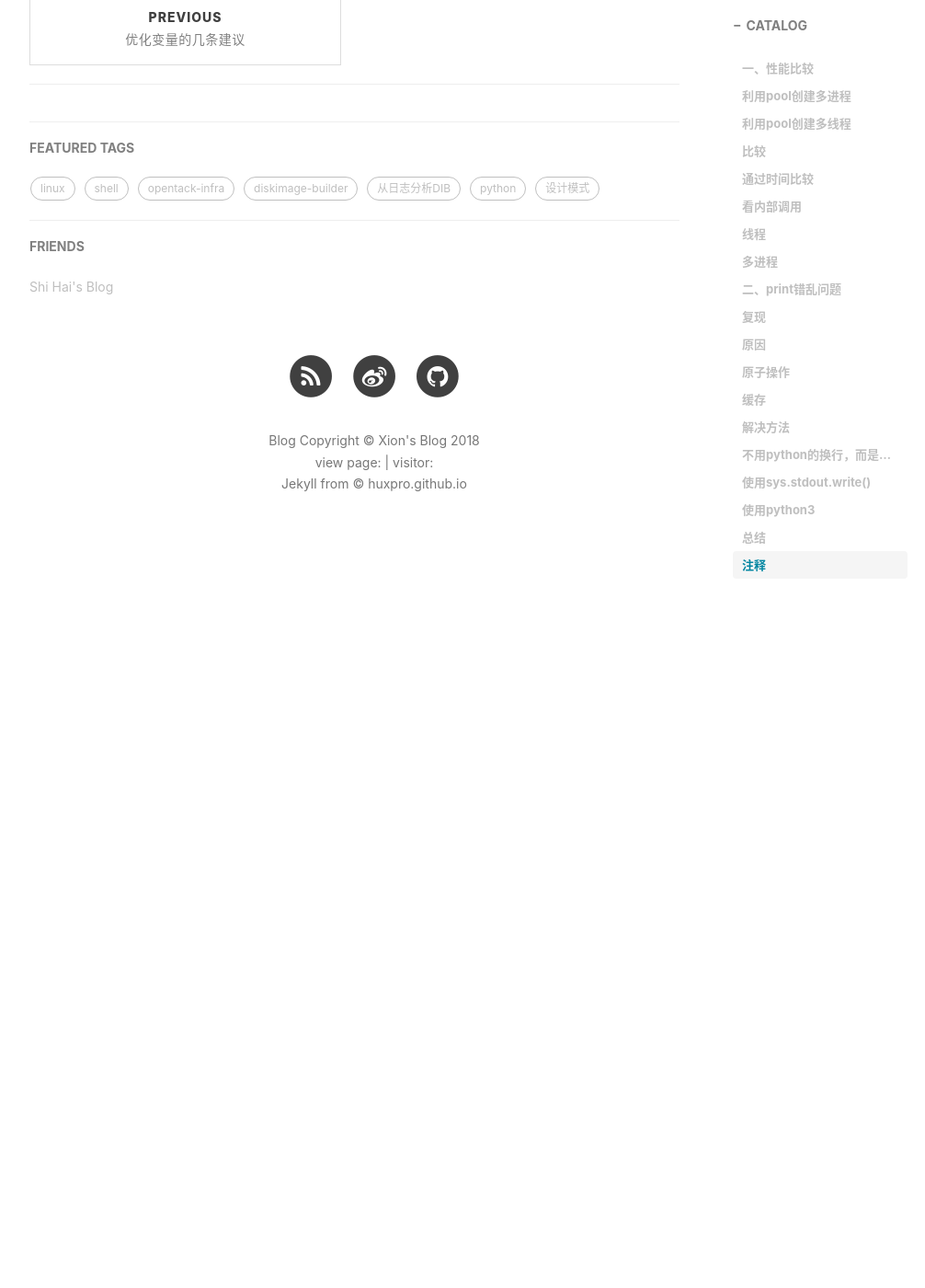
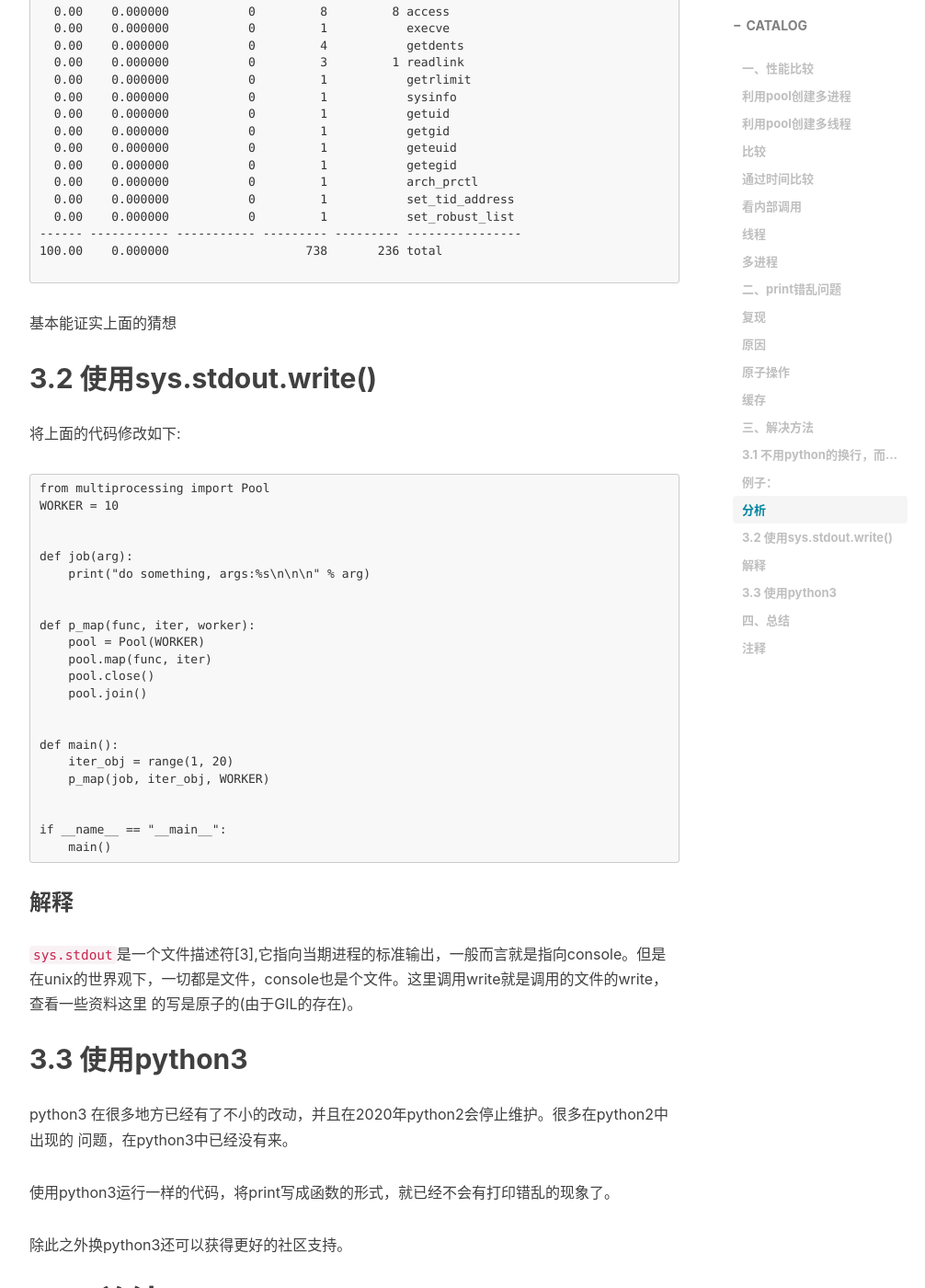
Before and after one commit to xionchen/xionchen.github.io, a Jekyll site: the page built from _posts/2018-01-29-python-mutli-io.markdown, in a window 1280 px wide and 1400 px high, scrolled down 11190 px. Shown: the whole window at 92% size, without its empty margins (233-1239 px from the left). Built offline with Jekyll 4.4.1, drawn with Linux system fonts in a browser that asks for light colours; nearby versions of some CDN libraries; comment, search, counter and statistics services are not loaded; before the commit the page ends 11820 px from its top, so only the background shows below that; some of the changed text lies outside the part shown.

Commit message:
update muti python

````diff
--- a/_config.yml
+++ b/_config.yml
@@ -8,7 +8,6 @@
 #url: "http://127.0.0.1:4000"
 url: "https://xionchen.github.io"              # your host, for absolute URL
 baseurl: ""                             # for example, '/blog' if your blog hosted on 'host/blog'
-
 
 
 # SNS settings
--- a/_posts/2018-01-29-python-mutli-io.markdown
+++ b/_posts/2018-01-29-python-mutli-io.markdown
@@ -10,6 +10,33 @@
     - python
     - 并发问题
 ---
+
+<!-- TOC depthFrom:1 depthTo:6 withLinks:1 updateOnSave:1 orderedList:0 -->
+
+- [一、性能比较](#一性能比较)
+	- [利用pool创建多进程](#利用pool创建多进程)
+	- [利用pool创建多线程](#利用pool创建多线程)
+- [比较](#比较)
+	- [通过时间比较](#通过时间比较)
+	- [看内部调用](#看内部调用)
+		- [线程](#线程)
+		- [多进程](#多进程)
+- [二、print错乱问题](#二print错乱问题)
+	- [复现](#复现)
+	- [原因](#原因)
+		- [原子操作](#原子操作)
+		- [缓存](#缓存)
+- [三、解决方法](#三解决方法)
+	- [3.1 不用python的换行，而是自己写换行](#31-不用python的换行而是自己写换行)
+		- [例子：](#例子)
+		- [分析](#分析)
+	- [3.2 使用sys.stdout.write()](#32-使用sysstdoutwrite)
+		- [解释](#解释)
+	- [3.3 使用python3](#33-使用python3)
+- [四、总结](#四总结)
+- [注释](#注释)
+
+<!-- /TOC -->
 
 
 # 一、性能比较
@@ -350,12 +377,39 @@
 
 在打印来多行之后，一样会出现错乱的情况
 
-# 解决方法
+# 三、解决方法
 
-## 不用python的换行，而是自己写换行
+## 3.1 不用python的换行，而是自己写换行
 
 将`print "xxx"`写为`print "xxx\n",`
 
+### 例子：
+```
+from multiprocessing import Pool
+WORKER = 10
+
+
+def job(arg):
+    print("do something, args:%s\n\n\n" % arg)
+
+
+def p_map(func, iter, worker):
+    pool = Pool(WORKER)
+    pool.map(func, iter)
+    pool.close()
+    pool.join()
+
+
+def main():
+    iter_obj = range(1, 20)
+    p_map(job, iter_obj, WORKER)
+
+
+if __name__ == "__main__":
+    main()
+```
+
+### 分析
 差异如下
 ```
 >>> def bar():
@@ -463,23 +517,52 @@
 ```
 基本能证实上面的猜想
 
-## 使用sys.stdout.write()
+## 3.2 使用sys.stdout.write()
 
+将上面的代码修改如下:
+```
+from multiprocessing import Pool
+WORKER = 10
+
+
+def job(arg):
+    print("do something, args:%s\n\n\n" % arg)
+
+
+def p_map(func, iter, worker):
+    pool = Pool(WORKER)
+    pool.map(func, iter)
+    pool.close()
+    pool.join()
+
+
+def main():
+    iter_obj = range(1, 20)
+    p_map(job, iter_obj, WORKER)
+
+
+if __name__ == "__main__":
+    main()
+```
+
+### 解释
 `sys.stdout`是一个文件描述符[3],它指向当期进程的标准输出，一般而言就是指向console。但是
 在unix的世界观下，一切都是文件，console也是个文件。这里调用write就是调用的文件的write，查看一些资料这里
 的写是原子的(由于GIL的存在)。
 
-## 使用python3
+## 3.3 使用python3
 
 python3 在很多地方已经有了不小的改动，并且在2020年python2会停止维护。很多在python2中出现的
 问题，在python3中已经没有来。
 
 使用python3运行一样的代码，将print写成函数的形式，就已经不会有打印错乱的现象了。
 
-# 总结
+
+除此之外换python3还可以获得更好的社区支持。
+# 四、总结
 
 1. 介绍了使用进程池和线程持来进行并发的方法，对比了两者的性能。python中多线程开销小，但是执行的效率没有多进程高。
-2. 示范了timeit，strace的例子。
+2. 示范了timeit，strace的例子做性能调教的例子。
 3. 分析来print错乱的原因。
 4. 给出了三种解决方法。
 
````
Also changed, not shown: sitemap.xml (added, +28 -0 lines).
